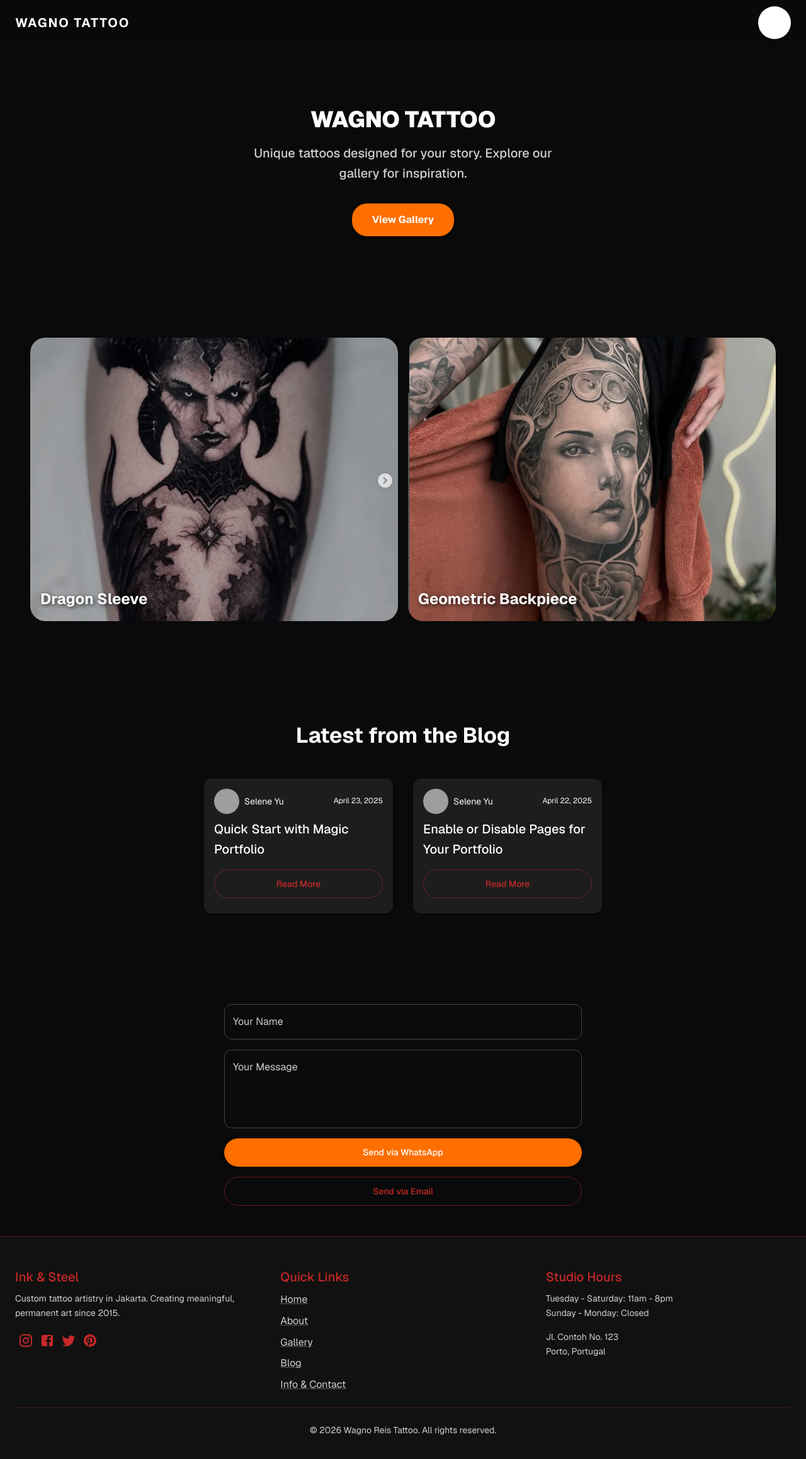
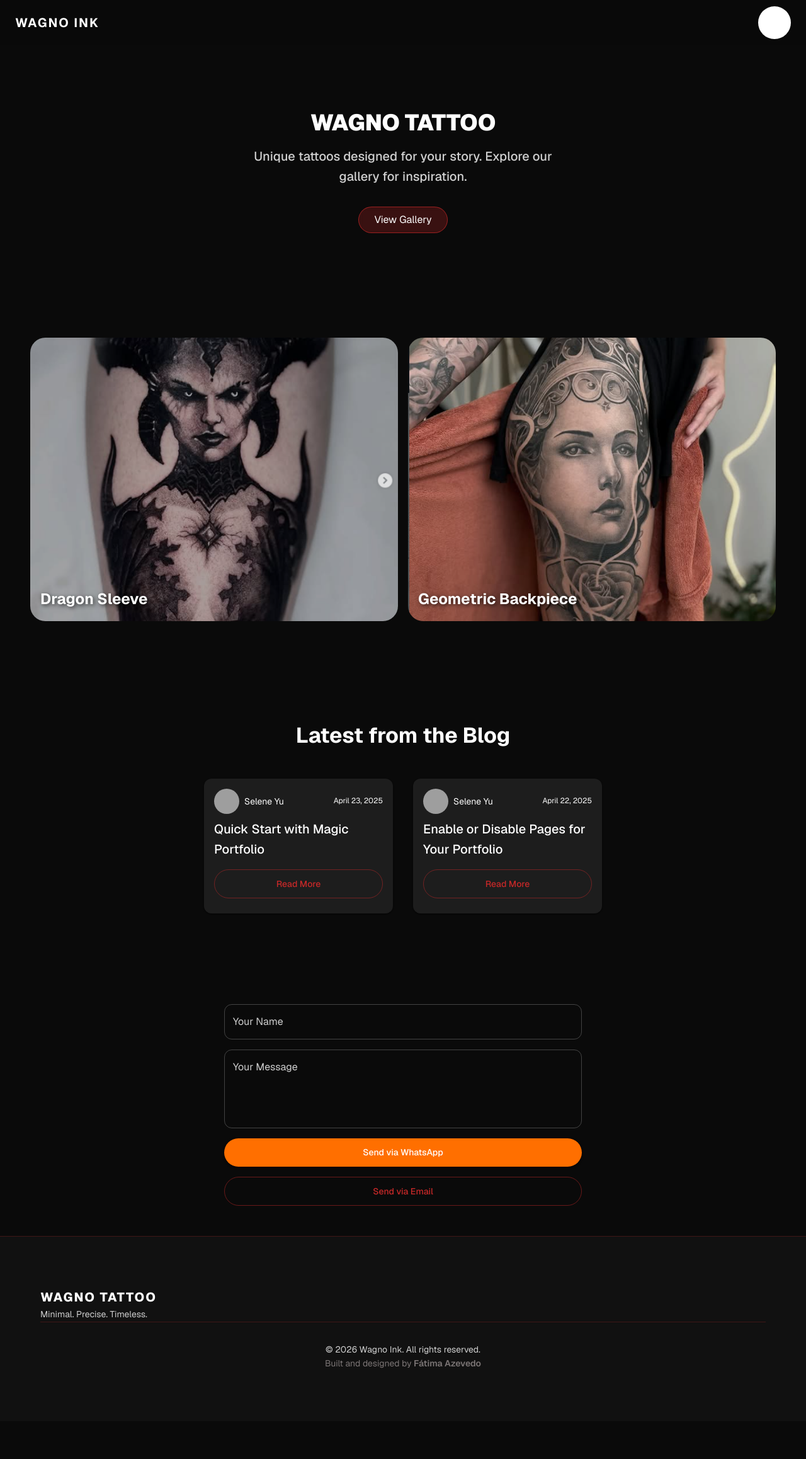
Before and after one commit to MeFay/WagnoInk, a React (Vite) app: page / in a window 1280 px wide. Shown: the top 2316 px of the page at 63% size. After the commit the page ends 2256 px from the top, so only its background shows below. Built offline with nearby package versions, Linux system fonts and the light colour scheme; grey boxes are pictures that could not be loaded; some icons are missing.

Commit message:
Home changes

```diff
--- a/package.json
+++ b/package.json
@@ -14,6 +14,7 @@
     "@emotion/styled": "^11.14.1",
     "@mui/icons-material": "^7.3.8",
     "@mui/material": "^7.3.8",
+    "framer-motion": "^12.34.2",
     "react": "^19.2.0",
     "react-dom": "^19.2.0",
     "react-router-dom": "^7.13.0"
--- a/src/components/Footer.jsx
+++ b/src/components/Footer.jsx
@@ -1,92 +1,129 @@
-import React from 'react';
-import { Box, Container, Grid, Typography, Link, IconButton, Divider } from '@mui/material';
-import { Instagram, Facebook, Twitter, Pinterest } from '@mui/icons-material';
+import { Box, Typography, IconButton, Stack } from "@mui/material";
+import InstagramIcon from "@mui/icons-material/Instagram";
+import EmailIcon from "@mui/icons-material/Email";
+import WhatsAppIcon from "@mui/icons-material/WhatsApp";
+import { motion } from "framer-motion";
+
+const MotionBox = motion(Box);
 
 const Footer = () => {
   return (
-    <Box
+    <MotionBox
       component="footer"
+      initial={{ opacity: 0, y: 50 }}
+      whileInView={{ opacity: 1, y: 0 }}
+      transition={{ duration: 0.8 }}
+      viewport={{ once: true }}
       sx={{
-        bgcolor: 'background.paper',
-        borderTop: '1px solid',
-        borderColor: 'divider',
-        mt: 'auto',
-        py: 6
+        py: { xs: 8, md: 10 },
+        px: { xs: 4, md: 8 },
+        borderTop: "1px solid",
+        borderColor: "divider",
+        backgroundColor: "background.paper",
       }}
     >
-      <Container maxWidth="lg">
-        {/* Fix 1: Remove 'item' props and update size syntax */}
-        <Grid container spacing={4}>
-          <Grid size={{ xs: 12, md: 4 }}>  {/* Changed from item xs={12} md={4} */}
-            <Typography variant="h6" color="primary" gutterBottom>
-              Ink & Steel
-            </Typography>
-            <Typography variant="body2" color="text.secondary">
-              Custom tattoo artistry in Jakarta. Creating meaningful,
-              permanent art since 2015.
-            </Typography>
-            <Box sx={{ mt: 2 }}>
-              <IconButton color="primary" size="small">
-                <Instagram />
-              </IconButton>
-              <IconButton color="primary" size="small">
-                <Facebook />
-              </IconButton>
-              <IconButton color="primary" size="small">
-                <Twitter />
-              </IconButton>
-              <IconButton color="primary" size="small">
-                <Pinterest />
-              </IconButton>
-            </Box>
-          </Grid>
+      <Stack
+        direction={{ xs: "column", md: "row" }}
+        spacing={6}
+        justifyContent="space-between"
+        alignItems={{ xs: "center", md: "flex-start" }}
+        textAlign={{ xs: "center", md: "left" }}
+      >
+        {/* Brand */}
+        <Box>
+          <Typography
+            variant="h6"
+            sx={{
+              fontWeight: 800,
+              letterSpacing: 2,
+            }}
+          >
+            WAGNO TATTOO
+          </Typography>
 
-          <Grid size={{ xs: 12, md: 4 }}>  {/* Changed from item xs={12} md={4} */}
-            <Typography variant="h6" color="primary" gutterBottom>
-              Quick Links
-            </Typography>
-            <Link href="/" color="text.secondary" display="block" sx={{ mb: 1 }}>
-              Home
-            </Link>
-            <Link href="/about" color="text.secondary" display="block" sx={{ mb: 1 }}>
-              About
-            </Link>
-            <Link href="/gallery" color="text.secondary" display="block" sx={{ mb: 1 }}>
-              Gallery
-            </Link>
-            <Link href="/blog" color="text.secondary" display="block" sx={{ mb: 1 }}>
-              Blog
-            </Link>
-            <Link href="/info" color="text.secondary" display="block">
-              Info & Contact
-            </Link>
-          </Grid>
+          <Typography variant="body2" color="text.secondary">
+            Minimal. Precise. Timeless.
+          </Typography>
+        </Box>
 
-          <Grid size={{ xs: 12, md: 4 }}>  {/* Changed from item xs={12} md={4} */}
-            <Typography variant="h6" color="primary" gutterBottom>
-              Studio Hours
-            </Typography>
-            <Typography variant="body2" color="text.secondary">
-              Tuesday - Saturday: 11am - 8pm
-            </Typography>
-            <Typography variant="body2" color="text.secondary">
-              Sunday - Monday: Closed
-            </Typography>
-            <Typography variant="body2" color="text.secondary" sx={{ mt: 2 }}>
-              Jl. Contoh No. 123
-              <br />
-              Porto, Portugal
-            </Typography>
-          </Grid>
-        </Grid>
+        {/* Social Icons */}
+        <Stack direction={{ xs: "column", md: "row" }}>
+          {[
+            {
+              icon: <InstagramIcon />,
+              link: "https://www.instagram.com/wagno.ink/",
+            },
+            {
+              icon: <WhatsAppIcon />,
+              link: "https://wa.me/351910848391",
+            },
+            {
+              icon: <EmailIcon />,
+              link: "mailto:Wagno.ink@icloud.com",
+            },
+          ].map((item, index) => (
+            <IconButton
+              key={index}
+              component="a"
+              href={item.link}
+              target="_blank"
+              rel="noopener noreferrer"
+              sx={{
+                transition: "all 0.3s ease",
+                "&:hover": {
+                  transform: "translateY(-4px) scale(1.05)",
+                  color: "secondary.main",
+                },
+              }}
+            >
+              {item.icon}
+            </IconButton>
+          ))}
+        </Stack>
+      </Stack>
 
-        <Divider sx={{ my: 3 }} />
+      {/* Bottom Section */}
+      <Box
+        sx={{
+          pt: 4,
+          borderTop: "1px solid",
+          borderColor: "divider",
+          textAlign: "center",
+        }}
+      >
+        <Typography variant="body2" color="text.secondary">
+          © {new Date().getFullYear()} Wagno Ink. All rights reserved.
+        </Typography>
 
-        <Typography variant="body2" color="text.secondary" align="center">
-          © {new Date().getFullYear()} Wagno Reis Tattoo. All rights reserved.
+        <Typography
+          variant="body2"
+          sx={{
+            color: "text.disabled",
+          }}
+        >
+          Built and designed by{" "}
+          <a
+            href="www.linkedin.com/in/fatima-alves-azevedodo-271ab1212"
+            target="_blank"
+            rel="noopener noreferrer"
+            style={{
+              textDecoration: "none",
+              fontWeight: 600,
+              position: "relative",
+              color: "inherit",
+            }}
+            onMouseEnter={(e) => {
+              e.target.style.textDecoration = "underline";
+            }}
+            onMouseLeave={(e) => {
+              e.target.style.textDecoration = "none";
+            }}
+          >
+            Fátima Azevedo
+          </a>
         </Typography>
-      </Container>
-    </Box>
+      </Box>
+    </MotionBox>
   );
 };
 
--- a/src/components/Navbar.jsx
+++ b/src/components/Navbar.jsx
@@ -1,5 +1,15 @@
 import React, { useState } from "react";
 import { Link, useLocation } from "react-router-dom";
+import MenuIcon from "@mui/icons-material/Menu";
+import CloseIcon from "@mui/icons-material/Close";
+import ArrowForwardIcon from "@mui/icons-material/ArrowForward";
+import HomeIcon from "@mui/icons-material/Home";
+import PersonIcon from "@mui/icons-material/Person";
+import ArticleIcon from "@mui/icons-material/Article";
+import PhotoLibraryIcon from "@mui/icons-material/PhotoLibrary";
+import InfoIcon from "@mui/icons-material/Info";
+import LanguageIcon from "@mui/icons-material/Language";
+import CustomButton from "../components/UI/Button";
 import {
   Box,
   Container,
@@ -17,16 +27,7 @@ import {
   MenuItem,
 } from "@mui/material";
 
-import MenuIcon from "@mui/icons-material/Menu";
-import CloseIcon from "@mui/icons-material/Close";
-import ArrowForwardIcon from "@mui/icons-material/ArrowForward";
-import HomeIcon from "@mui/icons-material/Home";
-import PersonIcon from "@mui/icons-material/Person";
-import ArticleIcon from "@mui/icons-material/Article";
-import PhotoLibraryIcon from "@mui/icons-material/PhotoLibrary";
-import InfoIcon from "@mui/icons-material/Info";
-import LanguageIcon from "@mui/icons-material/Language";
-
+// --- Data ---
 const NAV_ITEMS = [
   { path: "/", label: "Home", icon: HomeIcon },
   { path: "/about", label: "About", icon: PersonIcon },
@@ -41,6 +42,65 @@ const LANGUAGES = [
   { code: "ES", label: "Español" },
 ];
 
+// --- NavLinkItem component (desktop or mobile) ---
+const NavLinkItem = ({
+  item,
+  isMobile = false,
+  navItemStyle,
+  activeBg,
+  hoverBg,
+  location,
+  onClick,
+}) => {
+  const Icon = item.icon;
+  const isActive = location.pathname === item.path;
+
+  const commonProps = {
+    sx: isMobile
+      ? {
+          bgcolor: isActive ? activeBg : "transparent",
+          "&:hover": { bgcolor: hoverBg },
+          borderRadius: 2,
+        }
+      : {
+          ...navItemStyle,
+          bgcolor: isActive ? activeBg : "transparent",
+          "&:hover": { bgcolor: hoverBg },
+        },
+    component: Link,
+    to: item.path,
+    onClick,
+  };
+
+  if (isMobile) {
+    return (
+      <ListItem disablePadding>
+        <ListItemButton {...commonProps}>
+          <ListItemIcon>
+            <Icon sx={{ color: isActive ? "secondary.main" : "white" }} />
+          </ListItemIcon>
+          <ListItemText
+            primary={item.label}
+            slotProps={{
+              primary: {
+                sx: { color: "white", fontWeight: isActive ? 600 : 400 },
+              },
+            }}
+          />
+        </ListItemButton>
+      </ListItem>
+    );
+  }
+
+  return (
+    <Box {...commonProps}>
+      <Icon sx={{ fontSize: "1rem" }} />
+      {item.label}
+    </Box>
+  );
+};
+
+// --- Navbar ---
 const Navbar = () => {
   const theme = useTheme();
   const location = useLocation();
@@ -66,12 +126,7 @@ const Navbar = () => {
     color: "white",
     transition: "all 0.2s ease",
     cursor: "pointer",
-  };
-
-  const openWhatsApp = () => {
-    const phone = "SEUNUMERO"; // replace with actual number
-    const text = encodeURIComponent("Olá! Quero agendar uma tatuagem.");
-    window.open(`https://wa.me/${phone}?text=${text}`, "_blank");
+    textDecoration: "none",
   };
 
   return (
@@ -91,7 +146,11 @@ const Navbar = () => {
         }}
       >
         <Container maxWidth="lg">
-          <Box display="flex" alignItems="center" justifyContent="space-between">
+          <Box
+            display="flex"
+            alignItems="center"
+            justifyContent="space-between"
+          >
             {/* Logo */}
             <Typography
               component={Link}
@@ -104,7 +163,7 @@ const Navbar = () => {
                 letterSpacing: 2,
               }}
             >
-              WAGNO TATTOO
+              WAGNO INK
             </Typography>
 
             {/* Desktop nav */}
@@ -119,34 +178,23 @@ const Navbar = () => {
               }}
             >
               {NAV_ITEMS.map((item) => {
-                const Icon = item.icon;
-                const isActive = location.pathname === item.path;
-                const showDividerAfter = item.path === "/" || item.path === "/info";
-
+                const showDividerAfter =
+                  item.path === "/" || item.path === "/info"; // dividers
                 return (
                   <React.Fragment key={item.path}>
-                    <Box
-                      component={Link}
-                      to={item.path}
-                      sx={{
-                        ...navItemBase,
-                        bgcolor: isActive ? activeBg : "transparent",
-                        "&:hover": { bgcolor: hoverBg, color: theme.palette.secondary.main },
-                        textDecoration: "none",
-                        color:"white",
-                      }}
-                    >
-                      <Icon sx={{ fontSize: "1rem" }} />
-                      {item.label}
-                    </Box>
-
+                    <NavLinkItem
+                      item={item}
+                      navItemStyle={navItemBase}
+                      activeBg={activeBg}
+                      hoverBg={hoverBg}
+                      location={location}
+                    />
                     {showDividerAfter && (
                       <Box
                         sx={{
                           width: "1px",
                           height: 20,
                           bgcolor: dividerColor,
-                          mx: 0.5,
                         }}
                       />
                     )}
@@ -154,7 +202,7 @@ const Navbar = () => {
                 );
               })}
 
-              {/* Language */}
+              {/* Language selector */}
               <Box
                 role="button"
                 aria-haspopup="menu"
@@ -164,7 +212,10 @@ const Navbar = () => {
                 sx={{
                   ...navItemBase,
                   cursor: "pointer",
-                  "&:hover": { bgcolor: hoverBg, color: theme.palette.secondary.main },
+                  "&:hover": {
+                    bgcolor: hoverBg,
+                    color: theme.palette.secondary.main,
+                  },
                 }}
               >
                 <LanguageIcon sx={{ fontSize: "1rem" }} />
@@ -172,29 +223,20 @@ const Navbar = () => {
               </Box>
             </Box>
 
-            {/* CTA Booking */}
-            <Box
-              onClick={openWhatsApp}
-              sx={{
-                display: { xs: "none", lg: "flex" },
-                alignItems: "center",
-                gap: 1,
-                bgcolor: theme.palette.secondary.main,
-                px: 3,
-                py: 1.2,
-                borderRadius: nav.borderRadius,
-                cursor: "pointer",
-                fontSize: nav.fontSize,
-                fontWeight: 600,
-                transition: "all 0.2s ease",
-                "&:hover": { bgcolor: alpha(theme.palette.secondary.main, 0.85) },
-              }}
-            >
-              Book Now
-              <ArrowForwardIcon sx={{ fontSize: "1rem" }} />
+            {/* Desktop Book Now */}
+            <Box sx={{ display: { xs: "none", lg: "flex" } }}>
+              <CustomButton
+                size="medium"
+                component="a"
+                href="https://wa.me/351910848391?text=Olá!%20Quero%20agendar%20uma%20tatuagem."
+                target="_blank"
+                rel="noopener noreferrer"
+              >
+                Book Now <ArrowForwardIcon sx={{ fontSize: 18 }} />
+              </CustomButton>
             </Box>
 
-            {/* Mobile button */}
+            {/* Mobile menu button */}
             <IconButton
               onClick={() => setMobileOpen(true)}
               sx={{
@@ -234,17 +276,14 @@ const Navbar = () => {
               setCurrentLanguage(lang.code);
               setLanguageAnchor(null);
             }}
-            sx={{
-              fontSize: nav.fontSize,
-              "&:hover": { bgcolor: hoverBg },
-            }}
+            sx={{ fontSize: nav.fontSize, "&:hover": { bgcolor: hoverBg } }}
           >
             {lang.label}
           </MenuItem>
         ))}
       </Menu>
 
-      {/* Mobile Drawer from right */}
+      {/* Mobile Drawer */}
       <Drawer
         anchor="right"
         open={mobileOpen}
@@ -265,70 +304,41 @@ const Navbar = () => {
       >
         <Box display="flex" justifyContent="space-between" mb={6}>
           <Typography fontWeight={700} variant="h5">
-            WAGNO TATTOO
+            WAGNO INK
           </Typography>
           <IconButton onClick={() => setMobileOpen(false)}>
             <CloseIcon sx={{ color: "white" }} />
           </IconButton>
         </Box>
 
-        <List sx={{ flexGrow: 1, display: "flex", flexDirection: "column", gap: 2 }}>
-          {NAV_ITEMS.map((item) => {
-            const Icon = item.icon;
-            const isActive = location.pathname === item.path;
-
-            return (
-              <ListItem key={item.path} disablePadding>
-                <ListItemButton
-                  component={Link}
-                  to={item.path}
-                  onClick={() => setMobileOpen(false)}
-                  sx={{
-                    bgcolor: isActive ? activeBg : "transparent",
-                    "&:hover": { bgcolor: hoverBg },
-                    borderRadius: nav.borderRadius,
-                  }}
-                >
-                  <ListItemIcon>
-                    <Icon sx={{ color: isActive ? theme.palette.secondary.main : "white" }} />
-                  </ListItemIcon>
-                  <ListItemText
-                    primary={item.label}
-                    slotProps={{
-                      primary: {
-                        sx: {
-                          color: "white",
-                          fontSize: nav.fontSize,
-                          fontWeight: isActive ? 600 : 400,
-                        },
-                      },
-                    }}
-                  />
-                </ListItemButton>
-              </ListItem>
-            );
-          })}
+        <List
+          sx={{ flexGrow: 1, display: "flex", flexDirection: "column", gap: 2 }}
+        >
+          {NAV_ITEMS.map((item) => (
+            <NavLinkItem
+              key={item.path}
+              item={item}
+              isMobile
+              activeBg={activeBg}
+              hoverBg={hoverBg}
+              location={location}
+              onClick={() => setMobileOpen(false)}
+            />
+          ))}
         </List>
 
-        {/* Mobile CTA */}
+        {/* Mobile Book Now */}
         <Box mt={4}>
-          <ListItemButton
-            onClick={openWhatsApp}
-            sx={{
-              bgcolor: theme.palette.secondary.main,
-              "&:hover": { bgcolor: alpha(theme.palette.secondary.main, 0.85) },
-              borderRadius: nav.borderRadius,
-              justifyContent: "center",
-              py: 1.5,
-            }}
+          <CustomButton
+            size="medium"
+            fullWidth
+            component="a"
+            href="https://wa.me/351910848391?text=Olá!%20Quero%20agendar%20uma%20tatuagem."
+            target="_blank"
+            rel="noopener noreferrer"
           >
-            <ListItemText
-              primary="Book Now"
-              slotProps={{
-                primary: { sx: { color: "white", fontWeight: 700, textAlign: "center" } },
-              }}
-            />
-          </ListItemButton>
+            Book Now <ArrowForwardIcon sx={{ fontSize: 18 }} />
+          </CustomButton>
         </Box>
       </Drawer>
     </>
--- a/src/components/UI/Button.jsx
+++ b/src/components/UI/Button.jsx
@@ -0,0 +1,46 @@
+import { Button as MuiButton } from "@mui/material";
+import { alpha } from "@mui/material/styles";
+import React from "react";
+
+const CustomButton = React.forwardRef(
+  ({ children, size = "medium", ...props }, ref) => {
+    const sizes = {
+      small: { px: 2, py: 1, fontSize: 14, height: 36 },
+      medium: { px: 3, py: 1.2, fontSize: 16, height: 42 },
+      large: { px: 4, py: 1.5, fontSize: 18, height: 50 },
+    };
+
+    return (
+      <MuiButton
+        ref={ref}
+        {...props} // <-- forward href, target, rel, onClick, etc.
+        sx={(theme) => ({
+          display: "flex",
+          alignItems: "center",
+          justifyContent: "center",
+          gap: 1,
+          color: "#ffffff",
+          fontWeight: 400,
+          fontFamily: 'Geist, "Geist Fallback"',
+          textTransform: "none",
+          borderRadius: 16,
+          border: `1.6px solid ${alpha(theme.palette.primary.main, 0.7)}`,
+          backgroundColor: alpha(theme.palette.primary.main, 0.25),
+          backdropFilter: "blur(4px)",
+          cursor: "pointer",
+          transition: "all 0.25s ease",
+          ...sizes[size],
+          "&:hover": {
+            backgroundColor: alpha(theme.palette.primary.main, 0.25),
+            borderColor: alpha(theme.palette.primary.main, 0.6),
+            transform: "scale(1.025)",
+          },
+        })}
+      >
+        {children}
+      </MuiButton>
+    );
+  }
+);
+
+export default CustomButton;
--- a/src/features/home/HeroSection.jsx
+++ b/src/features/home/HeroSection.jsx
@@ -1,5 +1,6 @@
-import { Box, Typography, Button } from '@mui/material';
-import { useNavigate } from 'react-router-dom';
+import CustomButton from "../../components/UI/Button";
+import { Box, Typography } from "@mui/material";
+import { useNavigate } from "react-router-dom";
 
 const HeroSection = () => {
   const navigate = useNavigate();
@@ -7,55 +8,35 @@ const HeroSection = () => {
   return (
     <Box
       sx={{
-        minHeight: '50vh',
-        display: 'flex',
-        flexDirection: 'column',
-        justifyContent: 'center',
-        alignItems: 'center',
-        textAlign: 'center',
-        px: { xs: 2, md: 6 }, // horizontal padding
-        pt: { xs: 4, md: 8 }, // top padding
-        pb: { xs: 4, md: 8 }, // bottom padding
-        backgroundColor: 'transparent',
+        minHeight: "50vh",
+        display: "flex",
+        flexDirection: "column",
+        justifyContent: "center",
+        alignItems: "center",
+        textAlign: "center",
+        px: { xs: 2, md: 6 },
+        pt: { xs: 4, md: 8 },
+        pb: { xs: 4, md: 8 },
       }}
     >
       <Typography
         variant="h3"
-        sx={{
-          fontWeight: 900,
-          mb: 2,
-          color: 'text.primary',
-        }}
+        sx={{ fontWeight: 900, mb: 2, color: "text.primary" }}
       >
         WAGNO TATTOO
       </Typography>
 
       <Typography
         variant="h6"
-        sx={{
-          mb: 4,
-          maxWidth: 500,
-          color: 'text.secondary',
-        }}
+        sx={{ mb: 4, maxWidth: 500, color: "text.secondary" }}
       >
-        Unique tattoos designed for your story. Explore our gallery for inspiration.
+        Unique tattoos designed for your story. Explore our gallery for
+        inspiration.
       </Typography>
 
-      <Button
-        variant="contained"
-        color="secondary"
-        onClick={() => navigate('/gallery')}
-        sx={{
-          px: 4,
-          py: 1.5,
-          borderRadius: 2,
-          fontWeight: 700,
-          fontSize: 16,
-          '&:hover': { bgcolor: 'secondary.dark' },
-        }}
-      >
+      <CustomButton onClick={() => navigate("/gallery")} size="medium">
         View Gallery
-      </Button>
+      </CustomButton>
     </Box>
   );
 };
```
Also changed, not shown: 1 other file (tests, documents, lock files or other folders).
